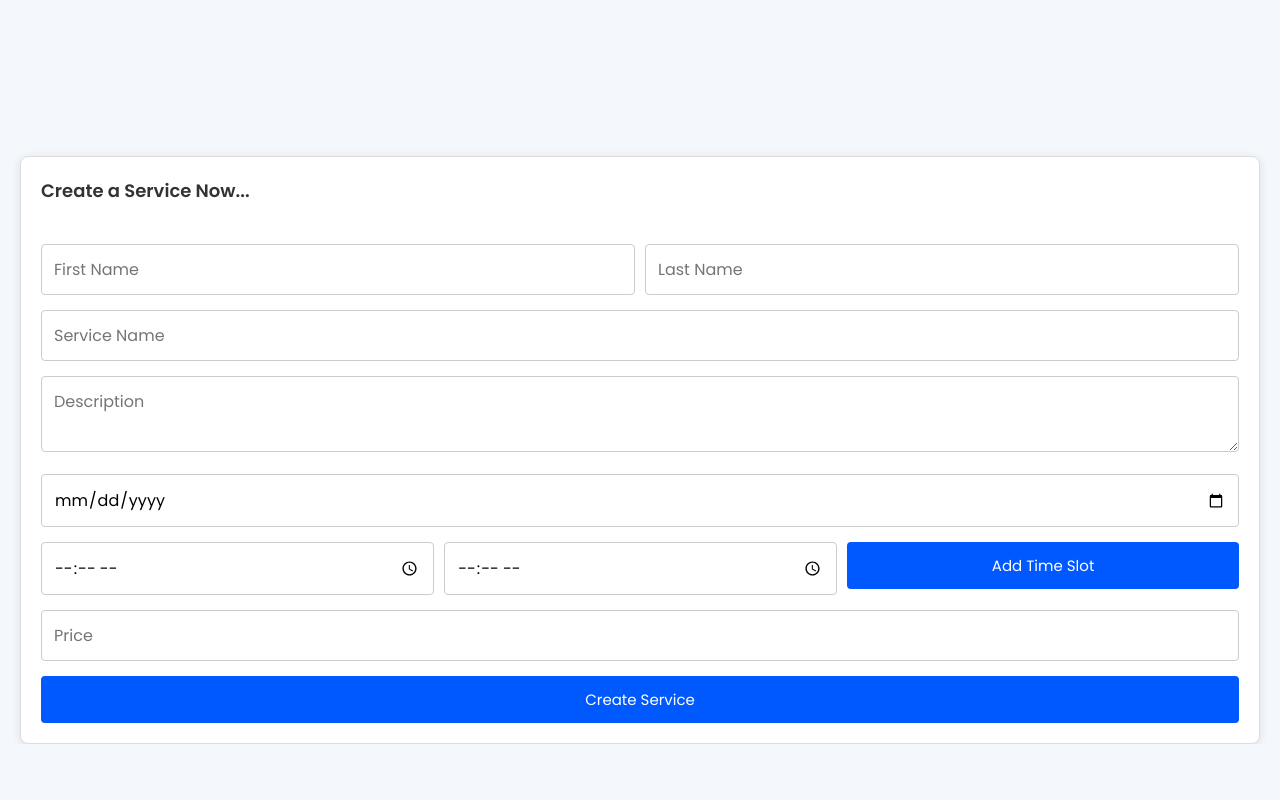
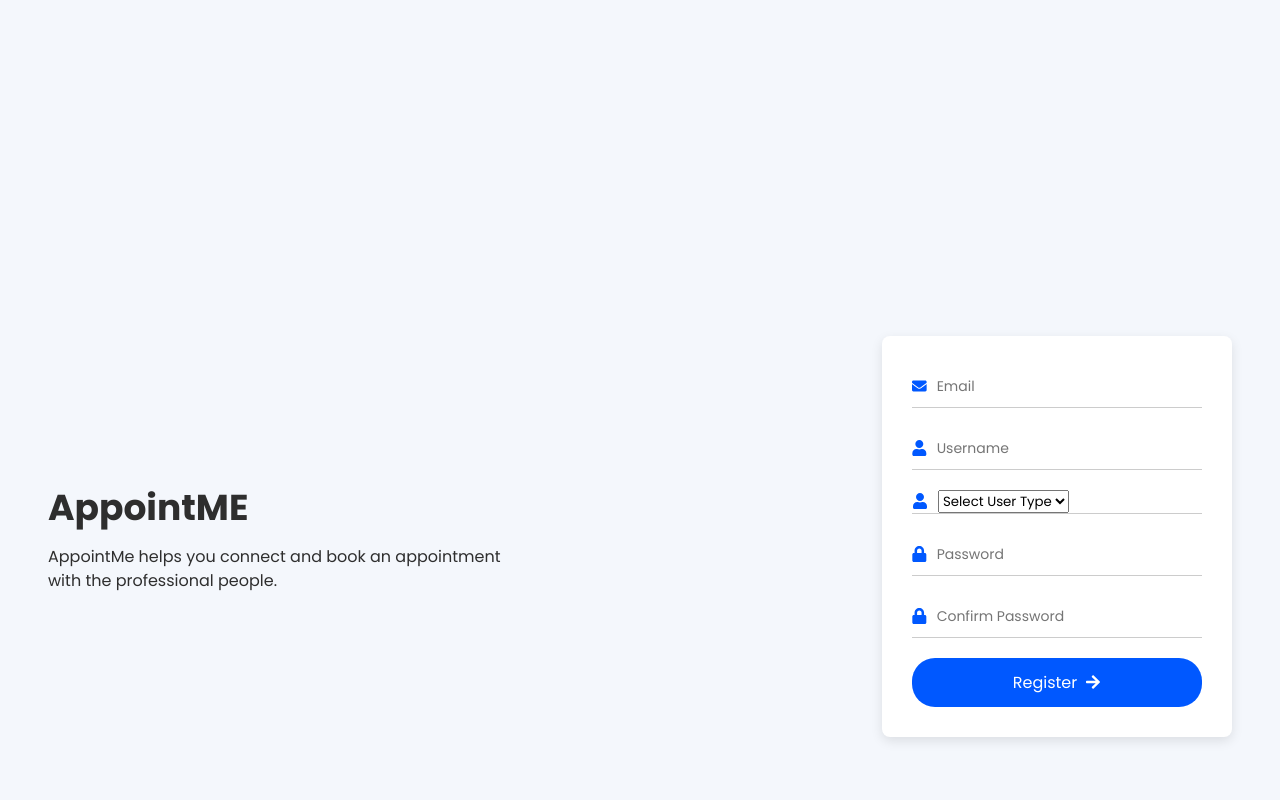
Before and after one commit to itsathefak/Capstone, a React (Create React App) app in the folder client/: page / in a window 1280 px wide. Shown: the part 1380-2180 px from the top of the page. Before the commit the page ends 2124 px from the top, so only its background shows below. Built offline with nearby package versions, Linux system fonts and the light colour scheme.

Commit message:
Create register component

```diff
--- a/client/src/App.js
+++ b/client/src/App.js
@@ -6,6 +6,7 @@ import AppointmentRequests from "./components/ServiceProvider/AppointmentRequest
 import UpcomingAppointments from "./components/ServiceProvider/UpcomingAppointments";
 import Footer from "./components/Common/Footer";
 import Login from "./pages/Login";
+import Register from "./pages/Register";
 
 function App() {
   return (
@@ -13,6 +14,7 @@ function App() {
       <AppointmentRequests />
       <UpcomingAppointments />
       <Login />
+      <Register />
       <CreateService />
       <Footer />
     </div>
--- /dev/null
+++ b/client/src/pages/Register.jsx
@@ -0,0 +1,53 @@
+import React from 'react';
+import { FaEnvelope, FaUser, FaLock , FaArrowRight } from 'react-icons/fa';
+
+const Register = () => {
+  return (
+    <div className="login-page-containerAK">
+      <div className="login-heading-containerAK">
+        <h1 className="appointme-titleAK">AppointME</h1>
+        <p className="appointme-descriptionAK">
+          AppointMe helps you connect and book an appointment
+          <br />
+          with the professional people.
+        </p>
+      </div>
+
+      <div className="login-form-containerAK">
+        <form className="login-formAK">
+          <div className="input-containerAK">
+            <FaEnvelope className="input-iconAK" />
+            <input type="email" className="login-inputAK" placeholder="Email" required />
+          </div>
+          <div className="input-containerAK">
+            <FaUser className="input-iconAK" />
+            <input type="text" className="login-inputAK" placeholder="Username" required />
+          </div>
+          <div className="input-containerAK">
+  <FaUser className="input-iconAK" />
+  <select className="login-selectAK">
+    <option value="" disabled selected>Select User Type</option>
+    <option value="provider">Service Provider</option>
+    <option value="user">Regular User</option>
+  </select>
+</div>
+
+          <div className="input-containerAK">
+            <FaLock className="input-iconAK" />
+            <input type="password" className="login-inputAK" placeholder="Password" required />
+          </div>
+          <div className="input-containerAK">
+            <FaLock className="input-iconAK" />
+            <input type="password" className="login-inputAK" placeholder="Confirm Password" required />
+          </div>
+          <button type="submit" className="login-buttonAK">
+            Register
+            <FaArrowRight className="arrow-iconAK" />
+          </button>
+        </form>
+      </div>
+    </div>
+  );
+};
+
+export default Register;
```
Also changed, not shown: client/src/index.css (+2 -11 lines).
